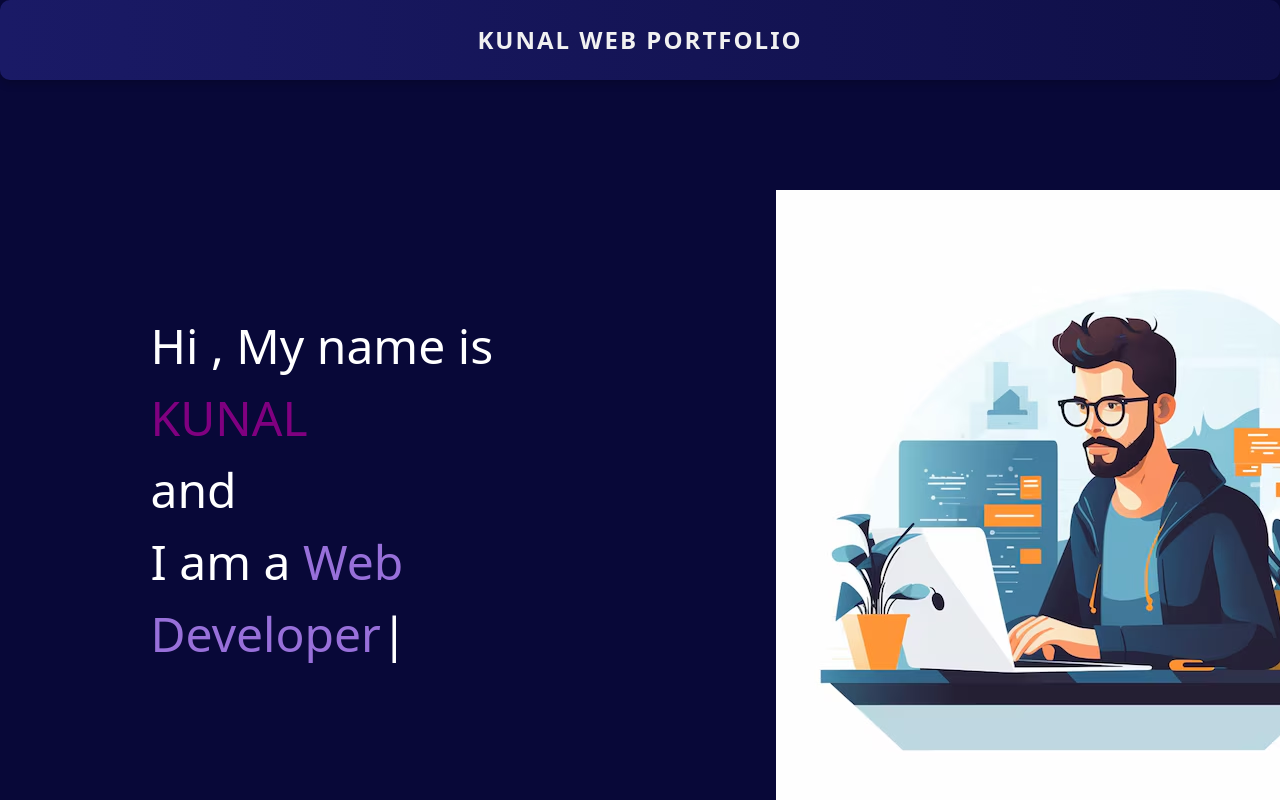
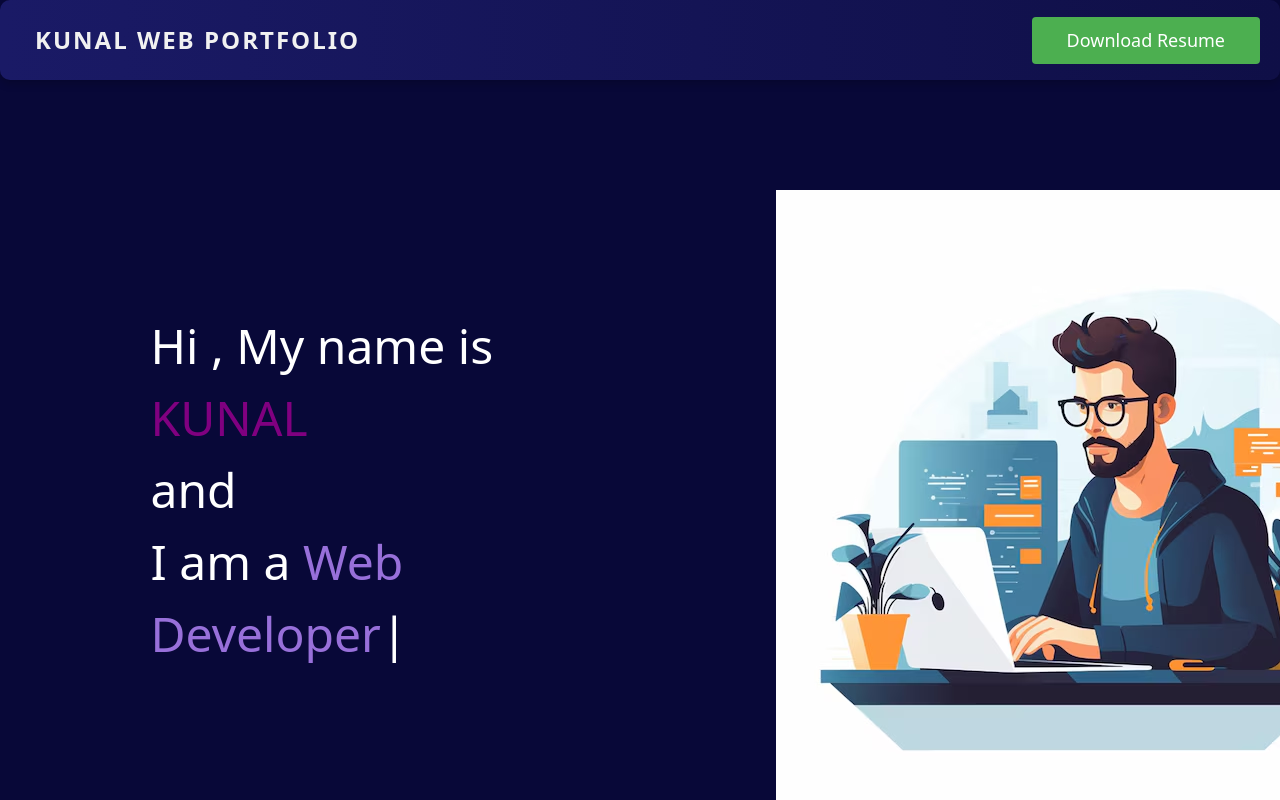
Before and after one commit to kunal-v2/cv, a plain HTML site: page index.html in a window 1280 px wide. Shown: the top 800 px of the page. Drawn offline with nearby package versions, Linux system fonts and the light colour scheme.

Commit message:
Update index.html

```diff
--- a/index.html
+++ b/index.html
@@ -67,6 +67,22 @@ nav .left {
     transition: color 0.3s ease, background-color 0.3s ease;
     cursor: pointer;
 }
+#downloadButton {
+    background-color: #4CAF50; /* Green */
+    border: none;
+    color: white;
+    padding: 10px 20px;
+    text-align: center;
+    text-decoration: none;
+    font-size: 16px;
+    cursor: pointer;
+    border-radius: 4px;
+    margin-left: auto; /* Align the button to the right */
+}
+
+#downloadButton:hover {
+    background-color: #45a049;
+}
 
   main hr {
             border: 0;
@@ -95,6 +111,8 @@ nav .left {
             width: 30%;
         }
 
+
+
         .leftSection {
 
             width: 30%;
@@ -103,6 +121,8 @@ nav .left {
             margin-left: 30px;
             margin-top: 120px;
         }
+
+
 
         .rightSection {
 
@@ -232,6 +252,9 @@ nav .left {
     <header>
         <nav>
             <div class="left">KUNAL web Portfolio</div>
+            <div class="right"></div> <a href="./kunalchugh-CV.pdf" download="Your_Resume.pdf">
+                <button id="downloadButton">Download Resume</a></button></div>
+
 
 
         </nav>
@@ -241,6 +264,8 @@ nav .left {
 
             <div class="leftSection">Hi , My name is <span class="purple">KUNAL</span> <br>and <br>I am a
                 <span id="element"></span>
+
+
             </div>
             <div class="rightSection"><img src="./ridhtimg1.avif" alt="image"></div>
         </section>
```
